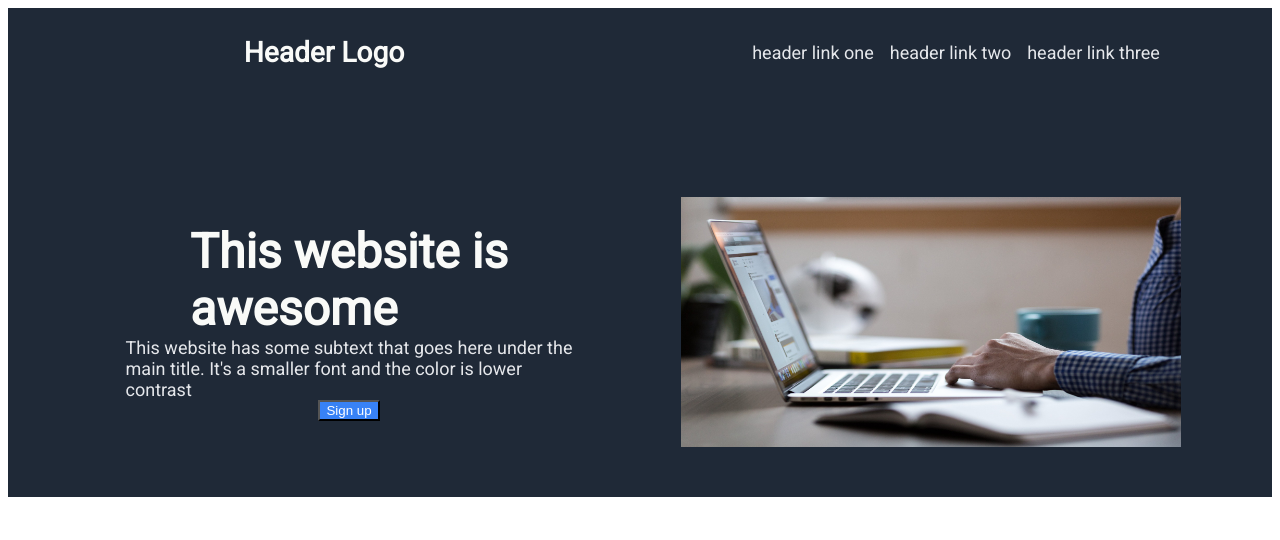
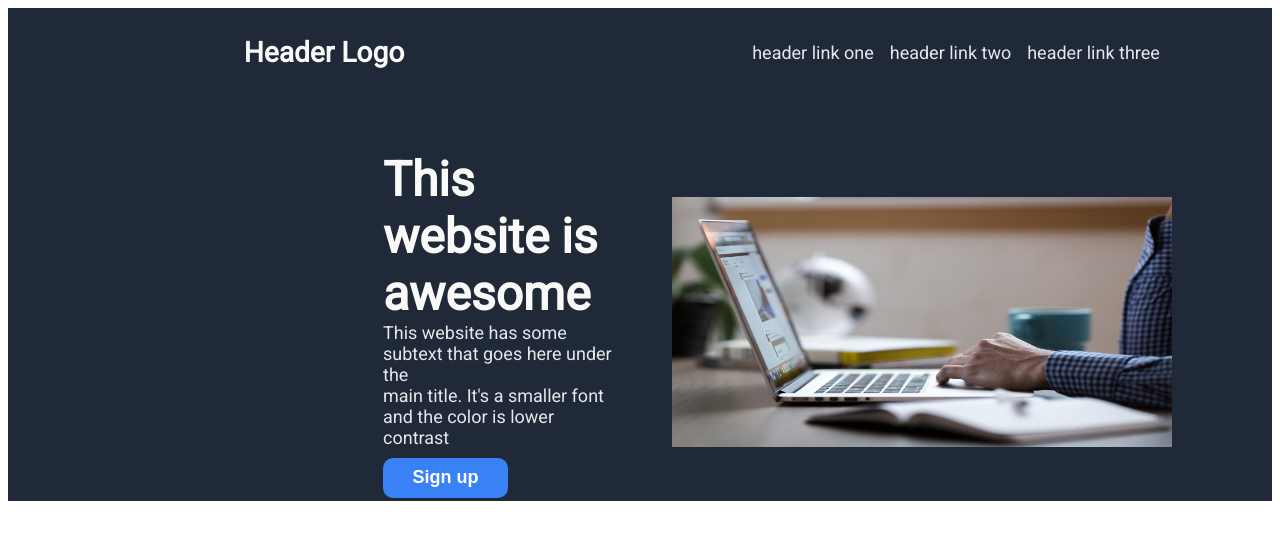
Before and after one commit to JClement11/odin-landing-page, a plain HTML site: page index.html in a window 1280 px wide. Drawn offline with Linux system fonts and the light colour scheme.

Commit message:
align header content and style button

```diff
--- a/style.css
+++ b/style.css
@@ -43,12 +43,12 @@ h1 {
     margin: 0;
 }
 
-.header-content-left,.header-content-right {
+.header-content-left {
     display: flex;
     justify-content: center;
-    align-items: center;
     flex-direction: column;
     width: 50%;
+    margin-left: 325px;
 }
 
 .header-image {
@@ -58,8 +58,15 @@ h1 {
 }
 
 .sign-up-top {
+    width: 125px;
+    height: 40px;
+    border-radius: 10px;
+    border: none;
     background-color: #3882F6;
     color: white;
+    font-size: 18px;
+    font-weight: bolder;
+    margin-top: 10px;
 }
 
 a {
```
